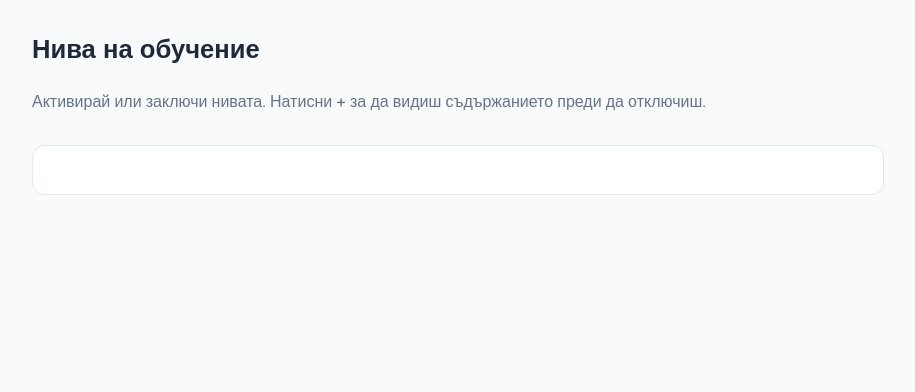
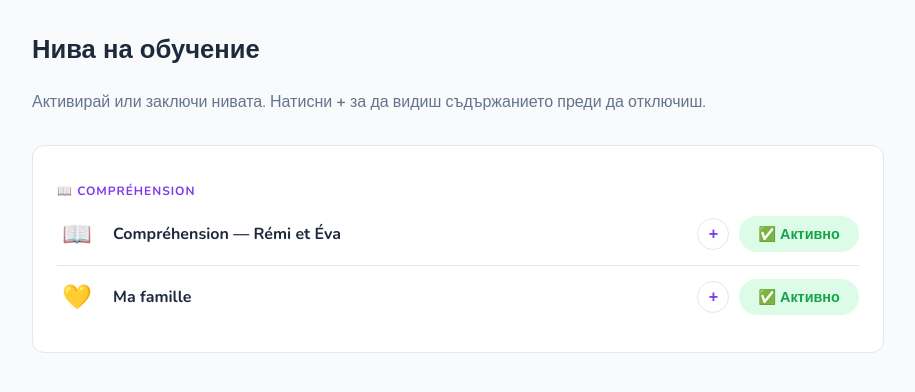
Before and after one commit to miglenaangel-glitch/lire-avec-alia, a Flask app: page /parent/levels in a window 1280 px wide. Shown: the part 56-448 px from the top of the page, without its empty margins (182-1097 px from the left). Run offline with Flask 2, Linux system fonts and the light colour scheme; the visitor is signed in with stand-in values (Sample User, id 1); data comes from the database, SQL or seed files in the repository; data that the repository does not hold is empty; some libraries are stand-ins or nearby versions.

Commit message:
Parent can lock/unlock all modules: comprehension, famille, numbers from levels panel

```diff
--- a/database/schema.sql
+++ b/database/schema.sql
@@ -131,3 +131,8 @@ CREATE TABLE IF NOT EXISTS parent_settings (
 );
 INSERT IGNORE INTO parent_settings (setting_key, setting_value)
 VALUES ('password', 'maman');
+
+-- Comprehension modules for parent locking
+INSERT IGNORE INTO levels (level_key, block, order_index, name_fr, exercise_type, is_unlocked) VALUES
+  ('comprehension_remi_eva', 20, 0, 'Compréhension — Rémi et Éva', 'sentence_read', TRUE),
+  ('comprehension_famille',  20, 1, 'Ma famille',                   'sentence_read', TRUE);
--- a/templates/parent/levels.html
+++ b/templates/parent/levels.html
@@ -28,8 +28,9 @@
     'phrases': '💬', 'phrases_2': '💬',
     'nombres_n1': '🔢', 'nombres_n2': '🔢', 'nombres_n3': '🔢',
     'nombres_n4': '🔢', 'nombres_n5': '🔢',
+    'comprehension_remi_eva': '📖', 'comprehension_famille': '💛',
   } %}
-  {% set level_blocks = {1: 'Bloc 1 — Bases', 2: 'Bloc 2 — Extension', 10: '🔢 Les Nombres'} %}
+  {% set level_blocks = {1: 'Bloc 1 — Bases', 2: 'Bloc 2 — Extension', 10: '🔢 Les Nombres', 20: '📖 Compréhension'} %}
   {# level_blocks defined above #}
   {% set exercise_labels = {
     'tap_to_hear': 'Намери буквата',
```
Also changed, not shown: templates/child/home.html (+14 -0 lines).
